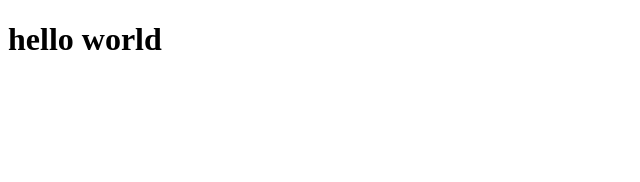
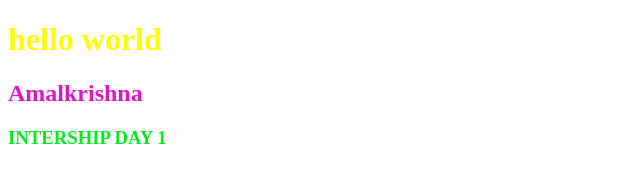
Before and after one commit to Amalkrishna-1997/intership-day-1, a plain HTML site: page index.html in a window 1280 px wide. Shown: the whole page, without its empty margins (0-640 px from the left). Drawn offline with Linux system fonts and the light colour scheme.

Commit message:
add more data

```diff
--- a/index.html
+++ b/index.html
@@ -4,7 +4,9 @@
 </head>
 <body>
 <div>
-    <h1>hello world</h1>
+    <h1 style=" color :yellow">hello world</h1>
+    <h2 style= "color: rgb(221, 25, 198);">Amalkrishna</h2>
+    <h3 style="color:rgb(1, 233, 32)">INTERSHIP DAY 1</h3>
 </div>
 </body>
 </html>
```
